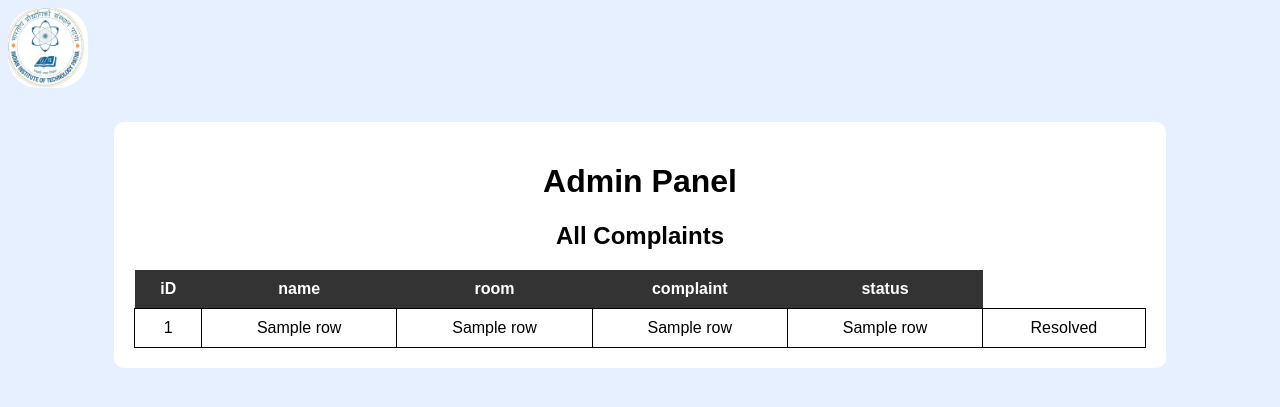
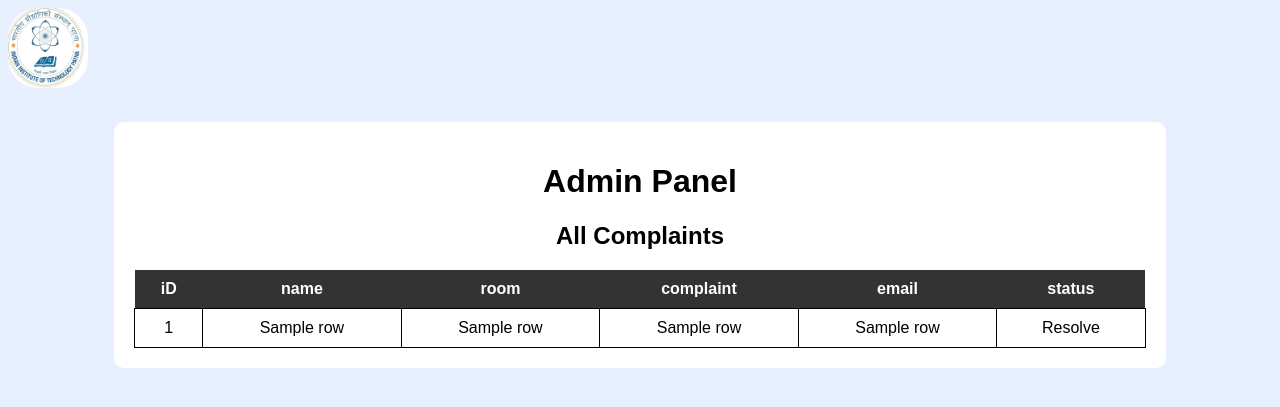
Before and after one commit to bhushant670-rgb/Smart-Complaint-System, a Flask app: template templates/admin.html in a window 1280 px wide; the page is wider, and only the part inside the window is pictured. Shown: the top 407 px of that part. Run offline with Flask 3, Linux system fonts and the light colour scheme; the template is opened without the code that fills it: most values are stand-ins (such as "Sample title", 1, 10 or a date in 2020).

Commit message:
Update admin.html

```diff
--- a/templates/admin.html
+++ b/templates/admin.html
@@ -1,4 +1,4 @@
-<!DOCTYPE html>
+ <!DOCTYPE html>
 <html>
 
 <head>
@@ -22,21 +22,22 @@
 <th>name</th>
 <th>room</th>
 <th>complaint</th>
+<th>email</th>
 <th>status</th>
 </tr>
 
 {% for row in data %}
 <tr>
-    <td>{{row[0] }}</td>
+    <td>{{row[0]}}</td>
     <td>{{row[1]}}</td>
     <td>{{row[2]}}</td>
     <td>{{row[6]}}</td>
-    <td>{{row[8]}}</td>
+    <td>{{row[7]}}</td>
 <td>
   {% if row[8] == 'pending' %}
     pending
   {% else %}
-    Resolved
+   Resolve
   {% endif %}
 </td>
 
```
